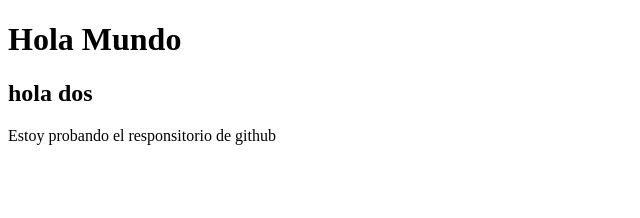
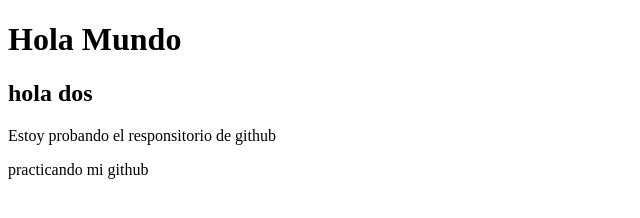
Before and after one commit to BryanOrtega-Dev/myFirstCommit, a plain HTML site: page index.html in a window 1280 px wide. Shown: the whole page, without its empty margins (0-640 px from the left). Drawn offline with Linux system fonts and the light colour scheme.

Commit message:
practica github

```diff
--- a/index.html
+++ b/index.html
@@ -10,5 +10,6 @@
     <h1>Hola Mundo</h1>
     <h2>hola dos</h2>
     <p>Estoy probando el responsitorio de github </p>
+    <p>practicando mi github</p>
 </body>
 </html>
```
